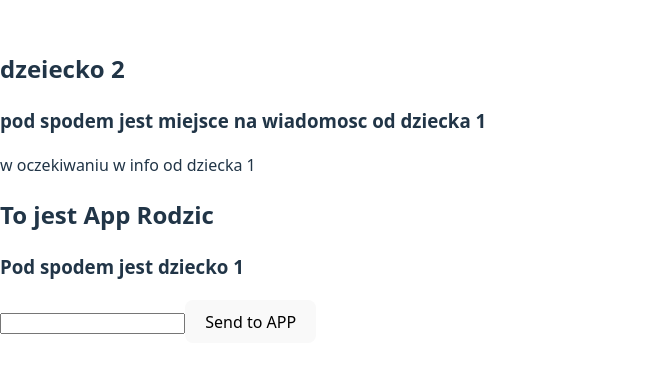
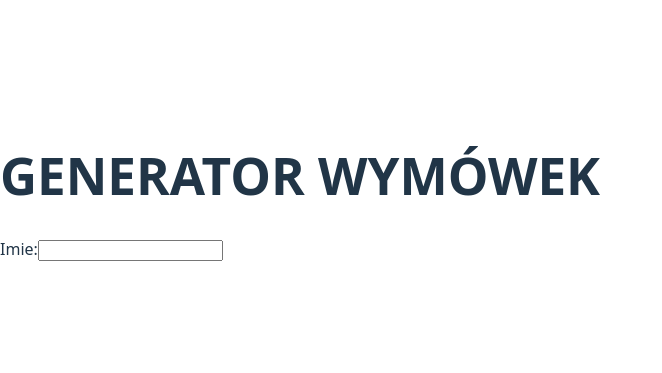
Before and after one commit to fedderli/webowe_React-typescript_aplikacja_1_generator_wymowek, a React (Vite) app: page / in a window 1280 px wide. Shown: the part 213-586 px from the top of the page, without its empty margins (0-662 px from the left). Built offline with nearby package versions, Linux system fonts and the light colour scheme.

Commit message:
a simple form was created

```diff
--- a/src/App.tsx
+++ b/src/App.tsx
@@ -1,23 +1,26 @@
 
 import './App.css'
-import Dziecko1 from "./Dziecko1.tsx";
-import Dziecko2 from "./Dziecko2.tsx";
-import {useState} from "react";
+import FormSender from "./FormSender.tsx";
+/*import Dziecko1 from "./Dziecko1.tsx";
+import Dziecko2 from "./Dziecko2.tsx";*/
+// import {useState} from "react";
 
 function App() {
 
-  const [msg, setMsg] = useState<string>("w oczekiwaniu w info od dziecka 1")
+/*  const [msg, setMsg] = useState<string>("w oczekiwaniu w info od dziecka 1")
 
   function getMessage(msg: string) {
     console.log(msg)
     setMsg(msg)
-  }
+  }*/
 
   return (
     <>
-      <Dziecko2 message={msg}/>
+      <h1>GENERATOR WYMÓWEK</h1>
+      <FormSender/>
+      {/*      <Dziecko2 message={msg}/>
       <h2>To jest App Rodzic</h2>
-    <Dziecko1 sendString={getMessage}/>
+    <Dziecko1 sendString={getMessage}/>*/}
     </>
   )
 }
--- /dev/null
+++ b/src/FormSender.tsx
@@ -0,0 +1,40 @@
+import {useState} from "react";
+
+interface FormData{
+    name: string;
+}
+
+const FormSender = () =>{
+    function handleSubmit() {
+
+    }
+
+    const[formData, setFormData] =useState<FormData>({name:""})
+
+
+    function handleChange(e: React.ChangeEvent<HTMLInputElement | HTMLSelectElement | HTMLTextAreaElement>) {
+        const {name, value ,type, checked }=e.target as HTMLInputElement;
+        setFormData(prev=>({...prev,
+            [name]: type === "checkbox" ? checked: value
+        }))
+
+    }
+
+    return(
+        <>
+            <form onSubmit={handleSubmit}>
+                <label>
+                    Imie:
+                    <input
+                        type={"text"}
+                        name={"name"}
+                        value={formData.name}
+                        onChange={handleChange}
+                    />
+                </label>
+            </form>
+        </>
+    )
+}
+
+export default FormSender
```
